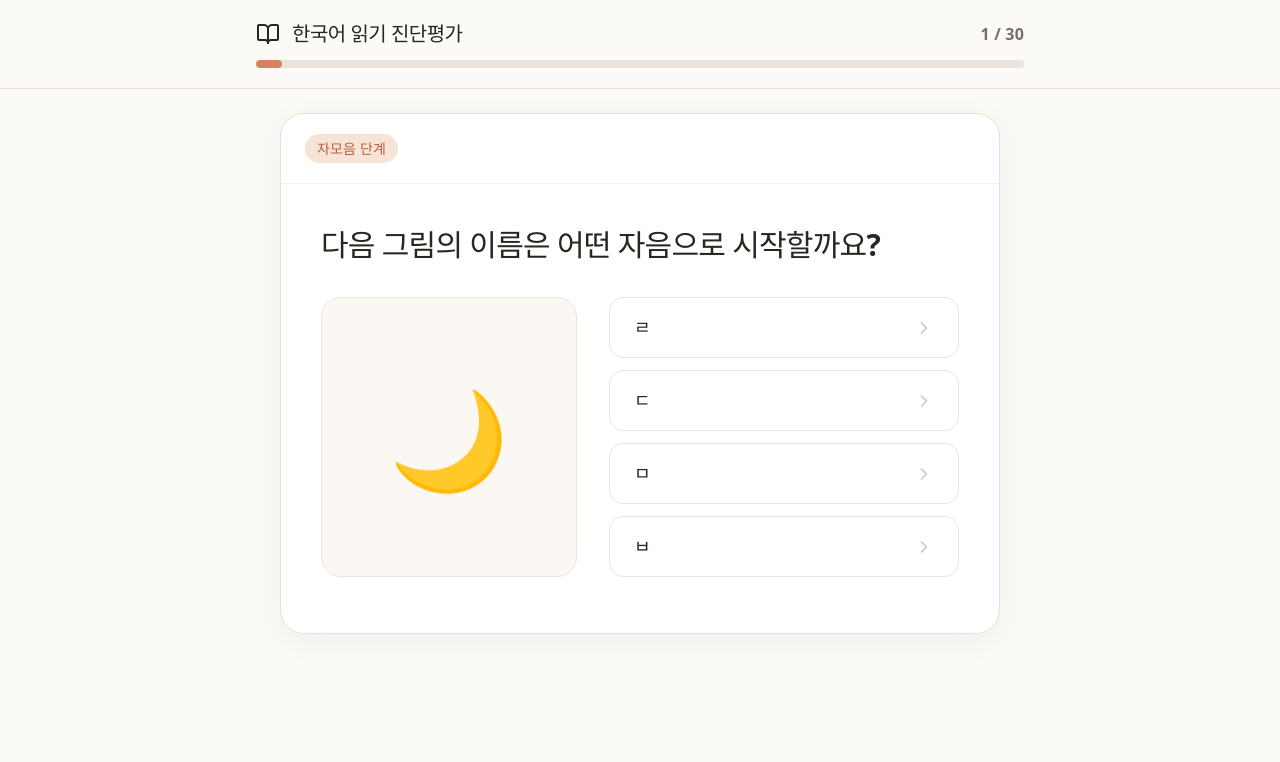
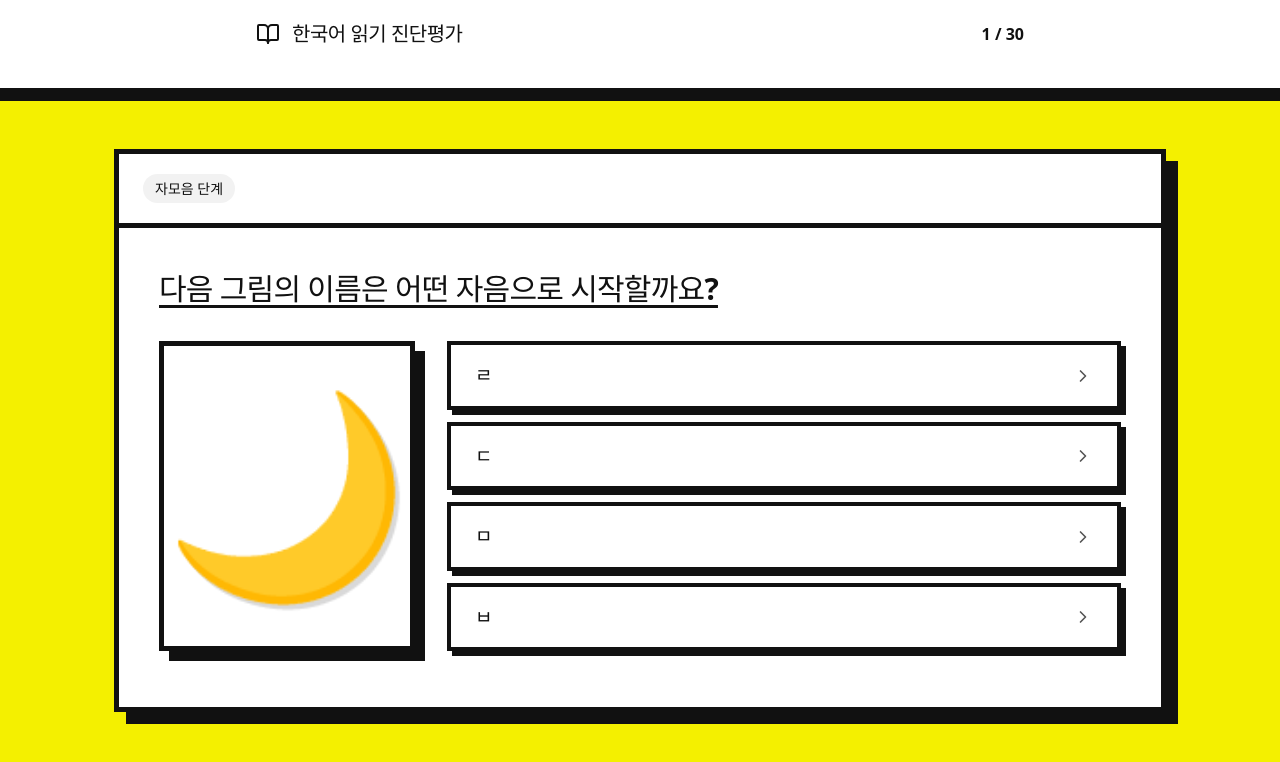
Before and after one commit to BRT-cloud/read-assessment, a React (Vite) app: page / in a window 1280 px wide. Both pictures are taken after a click on the button "평가 시작하기". Shown: the top 762 px of the page. Built offline with nearby package versions, Linux system fonts and the light colour scheme; a web font is replaced by a local one.

Commit message:
Add files via upload

```diff
--- a/src/App.tsx
+++ b/src/App.tsx
@@ -101,7 +101,7 @@ export default function App() {
   };
 
   return (
-    <div className="min-h-screen bg-[#fbfaf7] text-[#29251f] font-sans selection:bg-[#f0d9c7]">
+    <div className="min-h-screen bg-[#f4f000] text-[#111] font-sans selection:bg-[#00e5ff]">
       <header className="bg-[#fbfaf7] border-b border-[#e8e0d7] py-5 px-5 sticky top-0 z-50">
         <div className="flex items-center justify-between mb-3 max-w-3xl mx-auto">
           <div className="flex items-center gap-3 text-[#29251f]">
@@ -117,7 +117,7 @@ export default function App() {
         {gameState === 'quiz' && (
           <div className="w-full max-w-3xl mx-auto bg-[#ebe4dc] h-2 rounded-full overflow-hidden">
             <div
-              className="bg-[#d7835b] h-full transition-all duration-500 ease-out rounded-full"
+              className="bg-[#111] h-full transition-all duration-500 ease-out rounded-full"
               style={{ width: `${((currentQuestionIndex + 1) / currentQuizQuestions.length) * 100}%` }}
             />
           </div>
@@ -164,7 +164,7 @@ function WelcomeScreen({ onStart }: { onStart: () => void; key?: string }) {
       transition={{ duration: 0.4, ease: [0.2, 0.8, 0.2, 1] }}
       className="bg-white border border-[#e8e0d7] rounded-[24px] shadow-[0_8px_30px_rgba(67,48,32,0.05)] p-7 md:p-11 text-center"
     >
-      <div className="w-20 h-20 bg-[#f8e4d7] text-[#c76842] rounded-[22px] flex items-center justify-center mx-auto mb-6">
+      <div className="w-20 h-20 bg-[#00e5ff] text-[#111] rounded-[22px] flex items-center justify-center mx-auto mb-6">
         <BookOpen className="w-10 h-10" />
       </div>
       <h2 className="text-3xl md:text-4xl font-bold mb-4 tracking-tight text-[#29251f]">읽기 실력을 알아볼까요?</h2>
@@ -181,7 +181,7 @@ function WelcomeScreen({ onStart }: { onStart: () => void; key?: string }) {
           { title: '5단계', desc: '문단 이해하기' },
         ].map((step, i) => (
           <div key={i} className="flex-1 min-w-[130px] max-w-[200px] bg-[#fbf7f2] border border-[#eee4da] p-4 rounded-[16px]">
-            <div className="text-[#c76842] font-bold text-[14px] mb-1 tracking-wide">{step.title}</div>
+            <div className="text-[#1769ff] font-bold text-[14px] mb-1 tracking-wide">{step.title}</div>
             <div className="font-bold text-[#29251f] text-[16px]">{step.desc}</div>
           </div>
         ))}
@@ -222,7 +222,7 @@ function QuizScreen({
       className="bg-white border border-[#e8e0d7] rounded-[24px] shadow-[0_8px_30px_rgba(67,48,32,0.05)] overflow-hidden"
     >
       <div className="px-6 py-5 flex items-center justify-between border-b border-black/5">
-        <span className="inline-flex items-center px-3 py-1 rounded-full text-[14px] font-bold bg-[#f8e4d7] text-[#b85e3c]">
+        <span className="inline-flex items-center px-3 py-1 rounded-full text-[14px] font-bold bg-[#00e5ff] text-[#111]">
           {question.level} 단계
         </span>
         {currentAttempts > 0 && wrongAnswer && (
@@ -243,7 +243,7 @@ function QuizScreen({
 
       <div className="p-6 md:p-10">
         {question.passage && (
-          <div className="mb-8 bg-[#fbf7f2] border-l-2 border-[#d7835b] p-6 rounded-r-[8px]">
+          <div className="mb-8 bg-white border-l-2 border-[#1769ff] p-6 rounded-r-[8px]">
             <p className="text-[19px] md:text-[21px] leading-[1.8] text-[#29251f] font-bold">
               {question.passage}
             </p>
@@ -258,6 +258,8 @@ function QuizScreen({
           {question.emoji && !question.passage && (
             <div className="shrink-0 w-full md:w-64 aspect-square bg-[#fbf7f2] border border-[#eee4da] rounded-[20px] flex items-center justify-center overflow-hidden">
               <span
+                role="img"
+                aria-label={question.imageAlt}
                 className="text-8xl transition-transform duration-300"
                 style={{ transform: `scale(${question.imageScale || 1})` }}
               >
@@ -373,7 +375,7 @@ function ResultScreen({
             </div>
           ))}
         </div>
-        <div className="mt-8 p-4 bg-[#f8e4d7] rounded-[14px] text-[#a95537] text-[16px] font-bold text-center leading-relaxed">
+        <div className="mt-8 p-4 bg-[#00e5ff] rounded-[14px] text-[#111] text-[16px] font-bold text-center leading-relaxed">
           {percentage >= 80
             ? '모든 단계를 골고루 잘 이해하고 있어요. 앞으로도 다양한 책을 읽어보세요!'
             : '틀린 문제가 있는 단계를 중심으로 복습해보면 더욱 좋아질 거예요!'}
--- a/src/index.css
+++ b/src/index.css
@@ -3,8 +3,8 @@
 
 :root {
   font-family: "Gaegu", "Nanum Pen Script", "Comic Sans MS", cursive;
-  color: #29251f;
-  background: #fbfaf7;
+  color: #111;
+  background: #fff;
   font-synthesis: none;
   text-rendering: optimizeLegibility;
 }
@@ -16,11 +16,164 @@
 body {
   margin: 0;
   min-width: 320px;
-  background: #fbfaf7;
-  font-size: 18px;
-  letter-spacing: 0.01em;
+  background: #fff;
+  font-size: 19px;
+  letter-spacing: 0;
 }
 
 button {
   font: inherit;
 }
+
+/* Brutalist visual system: hard edges, primary blocks, and deliberately loud contrast. */
+header {
+  background: #fff !important;
+  border-bottom: 5px solid #111 !important;
+  box-shadow: 0 8px 0 #111;
+}
+
+header h1,
+header svg,
+header div {
+  color: #111 !important;
+}
+
+main {
+  max-width: 1100px !important;
+  padding-top: 56px !important;
+}
+
+main > div {
+  border: 5px solid #111 !important;
+  border-radius: 0 !important;
+  box-shadow: 12px 12px 0 #111 !important;
+}
+
+main > div > div:first-child {
+  border-bottom: 5px solid #111 !important;
+}
+
+main button {
+  border-radius: 0 !important;
+  border: 4px solid #111 !important;
+  box-shadow: 5px 5px 0 #111;
+  color: #111 !important;
+  font-weight: 700 !important;
+}
+
+main button:hover {
+  transform: translate(3px, 3px);
+  box-shadow: 2px 2px 0 #111;
+}
+
+main button[class*="bg-[#29251f]"] {
+  background: #111 !important;
+  color: #fff !important;
+}
+
+main [class*="bg-[#f8e4d7]"] {
+  background: #f2f2f2 !important;
+  border: 4px solid #111 !important;
+  border-radius: 0 !important;
+}
+
+main [class*="bg-[#fbf7f2]"],
+main [class*="bg-[#f4f4f1]"] {
+  background: #fff !important;
+  border: 4px solid #111 !important;
+  border-radius: 0 !important;
+}
+
+main [class*="bg-[#fbf7f2]"] p,
+main [class*="bg-[#f4f4f1]"] p {
+  font-size: 21px !important;
+}
+
+main [class*="aspect-square"] {
+  background: #ffffff !important;
+  border: 5px solid #111 !important;
+  border-radius: 0 !important;
+  box-shadow: 10px 10px 0 #111;
+  min-height: 220px;
+}
+
+main [class*="aspect-square"] span {
+  display: block;
+  font-family: "Apple Color Emoji", "Segoe UI Emoji", sans-serif;
+  font-size: clamp(7rem, 18vw, 11rem) !important;
+  line-height: 1;
+  transform: scale(1.12) !important;
+  filter: none !important;
+  text-shadow: 4px 4px 0 #d9d9d9;
+}
+
+main [class*="rounded-full"][class*="h-2"] {
+  border: 3px solid #111;
+  border-radius: 0 !important;
+  background: #fff !important;
+}
+
+main [class*="rounded-full"][class*="h-2"] > div {
+  background: #111 !important;
+  border-radius: 0 !important;
+}
+
+main h2,
+main h3 {
+  text-decoration: underline;
+  text-decoration-thickness: 3px;
+  text-underline-offset: 5px;
+}
+
+/* Monochrome override: every interactive state stays black, white, or neutral gray. */
+main *,
+header * {
+  border-color: #111 !important;
+}
+
+main [class*="text-[#"],
+header [class*="text-[#"] {
+  color: #111 !important;
+}
+
+main [class*="bg-[#"],
+header [class*="bg-[#"] {
+  background-color: #fff !important;
+}
+
+main [class*="bg-[#111]"],
+main button[class*="bg-[#29251f]"],
+main button[class*="bg-black"] {
+  background-color: #111 !important;
+  color: #fff !important;
+}
+
+main [class*="bg-[#fbe8e4]"],
+main [class*="bg-[#e6f1e8]"],
+main [class*="bg-[#00e5ff]"],
+main [class*="bg-[#f8e4d7]"] {
+  background-color: #f2f2f2 !important;
+  color: #111 !important;
+}
+
+main [class*="bg-[#E5E5EA]"],
+main [class*="bg-[#ebe4dc]"] {
+  background-color: #ddd !important;
+}
+
+main [class*="bg-[#007AFF]"],
+main [class*="bg-[#1769ff]"],
+main [class*="bg-[#d7835b]"] {
+  background-color: #111 !important;
+}
+
+main [class*="text-[#FF3B30]"],
+main [class*="text-[#2f7d4a]"],
+main [class*="text-[#b35b2c]"],
+main [class*="text-[#b54e43]"],
+main [class*="text-[#8E8E93]"],
+main [class*="text-[#C7C7CC]"],
+main [class*="text-[#776e64]"],
+main [class*="text-[#666]"] {
+  color: #555 !important;
+}
```
